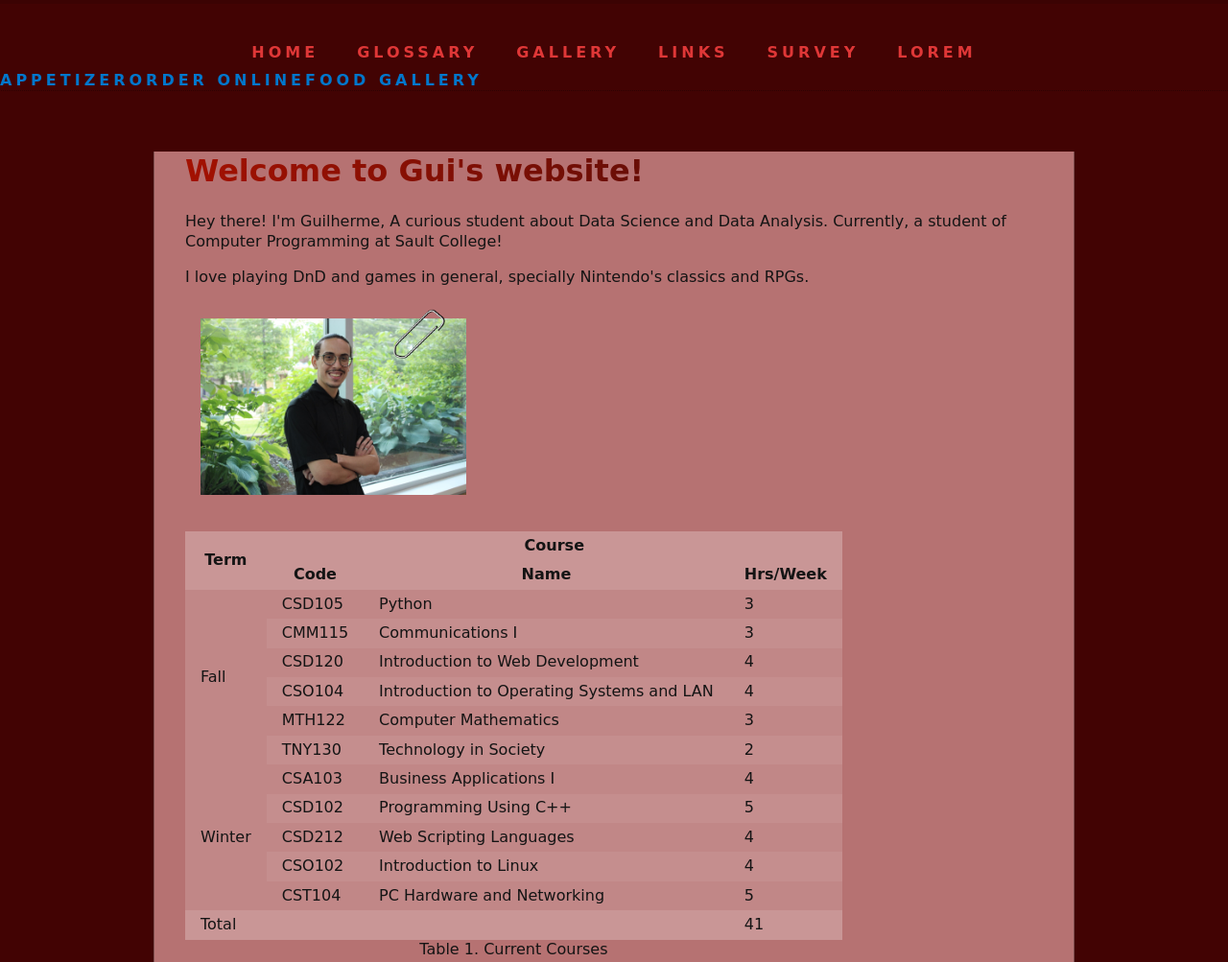
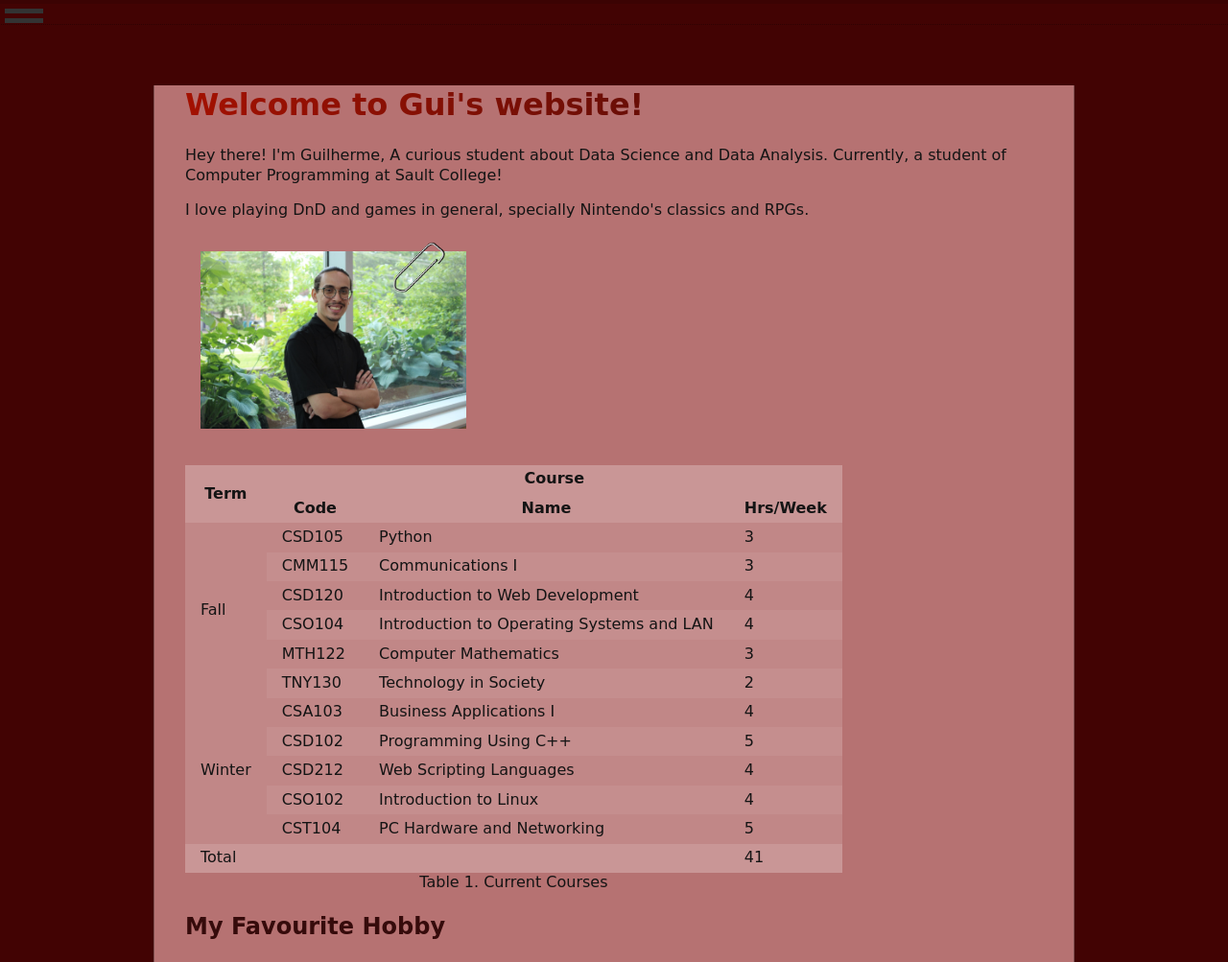
Before and after one commit to guilherme-ca-trindade/guilherme-ca-trindade, a plain HTML site: page site/index.html in a window 1280 px wide. Shown: the top 1003 px of the page at 96% size. Drawn offline with Linux system fonts and the light colour scheme; a web font is replaced by a local one.

Commit message:
Updating Lab 8 - DONE

```diff
--- a/site/scripts/dom-lab8.js
+++ b/site/scripts/dom-lab8.js
@@ -1,9 +1,11 @@
 // PART 1 – Appetizer Tab
-const nav = document.querySelector("nav");
+const navList = document.querySelector("nav ul.nav-list");
 const appetizerLink = document.createElement("a");
 appetizerLink.textContent = "Appetizer";
 appetizerLink.href = "#appetizer";
-nav.appendChild(appetizerLink);
+const appetizerItem = document.createElement("li");
+appetizerItem.appendChild(appetizerLink);
+navList.appendChild(appetizerItem);
 
 const appetizerTab = document.createElement("div");
 appetizerTab.id = "appetizer";
@@ -17,13 +19,16 @@ appetizerTab.style.gap = "1em";
   appetizerTab.appendChild(div);
 });
 
-document.body.appendChild(appetizerTab);
+const main = document.querySelector("main");
+main.appendChild(appetizerTab);
 
 // PART 2 – Order Online Tab
 const orderLink = document.createElement("a");
 orderLink.textContent = "Order Online";
 orderLink.href = "#order";
-nav.appendChild(orderLink);
+const orderItem = document.createElement("li");
+orderItem.appendChild(orderLink);
+navList.appendChild(orderItem);
 
 const orderTab = document.createElement("div");
 orderTab.id = "order";
@@ -73,13 +78,15 @@ submitButton.textContent = "Submit Order";
 form.appendChild(submitButton);
 
 orderTab.appendChild(form);
-document.body.appendChild(orderTab);
+main.appendChild(orderTab);
 
 // PART 3 – Food Pictures Gallery
 const galleryLink = document.createElement("a");
 galleryLink.textContent = "Food Gallery";
 galleryLink.href = "#gallery";
-nav.appendChild(galleryLink);
+const galleryItem = document.createElement("li");
+galleryItem.appendChild(galleryLink);
+navList.appendChild(galleryItem);
 
 const galleryTab = document.createElement("div");
 galleryTab.id = "gallery";
@@ -98,4 +105,4 @@ images.forEach(imgData => {
   galleryTab.appendChild(img);
 });
 
-document.body.appendChild(galleryTab);
+main.appendChild(galleryTab);
--- a/site/styles/main.css
+++ b/site/styles/main.css
@@ -461,25 +461,7 @@ select:invalid {
   display: none;
 }
 
-/* default: hide sandwich icon on wide view */
-.sandwich-icon {
-  display: none;
-}
-
-/* wide screens: ensure nav list is horizontal and visible */
-header nav ul,
-nav ul.nav-list {
-  display: flex;
-  flex-direction: row;
-  align-items: center;
-  gap: 0.5rem;
-  max-height: none;
-  overflow: visible;
-}
-
-/* responsive behavior at narrow widths */
-@media (max-width: 700px) {
-  /* show sandwich icon */
+/* sandwich icon - ALWAYS visible */
 .sandwich-icon {
   display: block;
   width: 40px;
@@ -488,12 +470,9 @@ nav ul.nav-list {
   margin: 1em auto;
   background: none;
   cursor: pointer;
+  border-top: 5px solid #333;
 }
 
-  /* three bars using top borders on label and pseudos */
-  .sandwich-icon {
-    border-top: 5px solid #333;
-  }
 .sandwich-icon::before,
 .sandwich-icon::after {
   content: "";
@@ -503,41 +482,36 @@ nav ul.nav-list {
   position: absolute;
   left: 0;
 }
+
 .sandwich-icon::before { top: 5px; }
 .sandwich-icon::after  { top: 15px; }
 
-  /* stack the nav list and hide it by collapsing max-height */
+/* wide screens: hide nav list by default, show when menu is toggled */
 header nav ul,
 nav ul.nav-list {
   display: flex;
   flex-direction: column;
   align-items: center;
   gap: 0;
-    max-height: 0;              /* collapsed */
+  max-height: 0;
   overflow: hidden;
   transition: max-height 200ms ease;
   width: 100%;
 }
 
-  /* nav links styling for narrow screens */
-  header nav ul li a,
-  nav ul.nav-list li a {
-    display: block;
-    width: 100%;
-    text-align: center;
-    padding: 0.75em 0;
-    border-top: none;
-  }
-
-  /* when checkbox is checked expand the menu (use a safe max-height) */
+/* when checkbox is checked expand the menu */
 #menu-toggle:checked + .sandwich-icon + ul,
 #menu-toggle:checked + .sandwich-icon + nav ul,
 #menu-toggle:checked + .sandwich-icon + ul.nav-list {
-    max-height: 500px; /* large enough to show all items; animatable */
-  }
+  max-height: 500px;
 }
 
-@media (max-width: 700px) {
+/* animation for sandwich to X */
+.sandwich-icon::before,
+.sandwich-icon::after {
+  transition: transform 200ms ease, top 200ms ease;
+}
+
 #menu-toggle:checked + .sandwich-icon {
   border-top-color: transparent;
 }
@@ -550,12 +524,6 @@ nav ul.nav-list {
 #menu-toggle:checked + .sandwich-icon::after {
   transform: rotate(-45deg);
   top: 10px;
-  }
-
-  .sandwich-icon::before,
-  .sandwich-icon::after {
-    transition: transform 200ms ease, top 200ms ease;
-  }
 }
 
 /* Lab 8 – DOM Dynamically Created Tabs */
```
Lines whose indentation alone changed are shown as unchanged.
